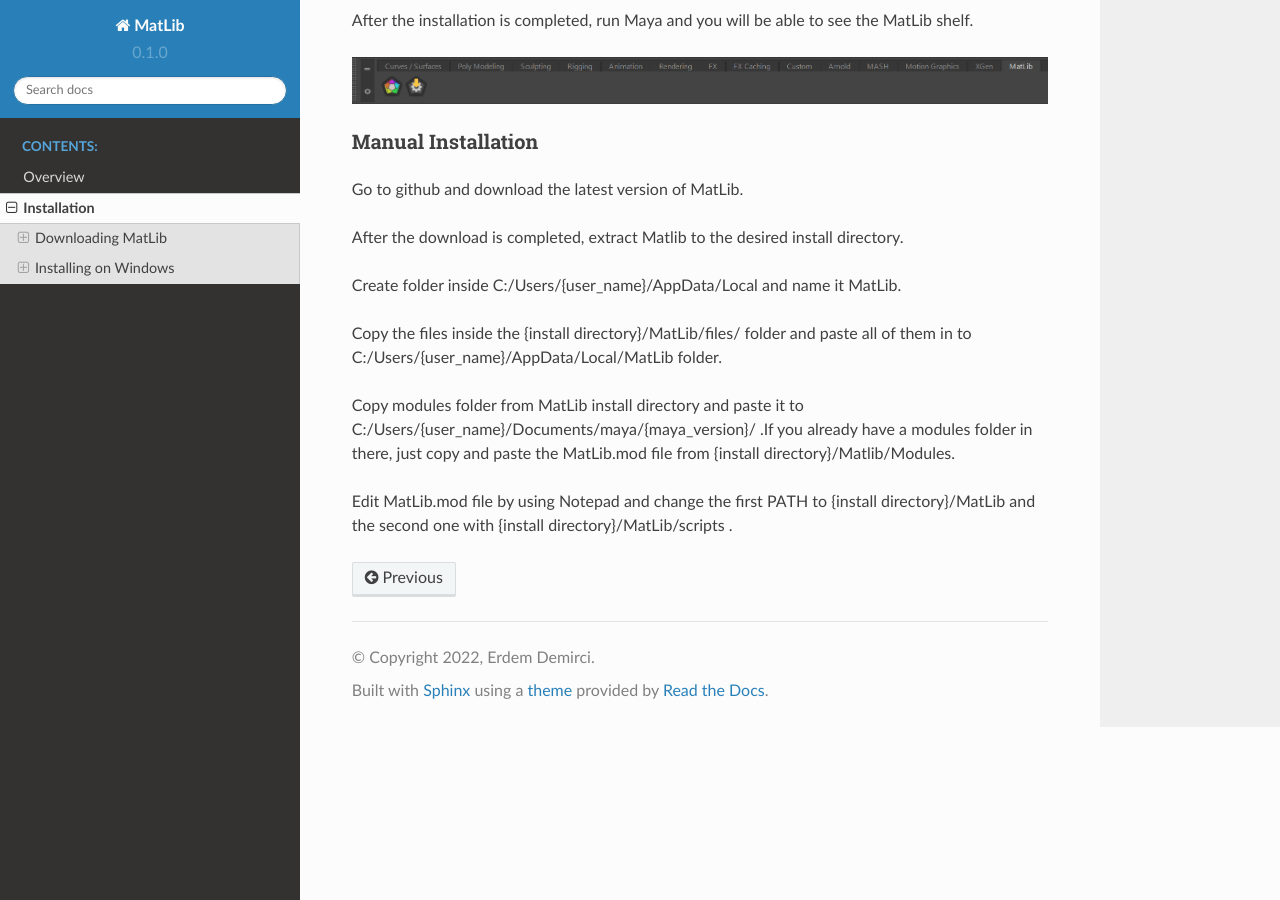
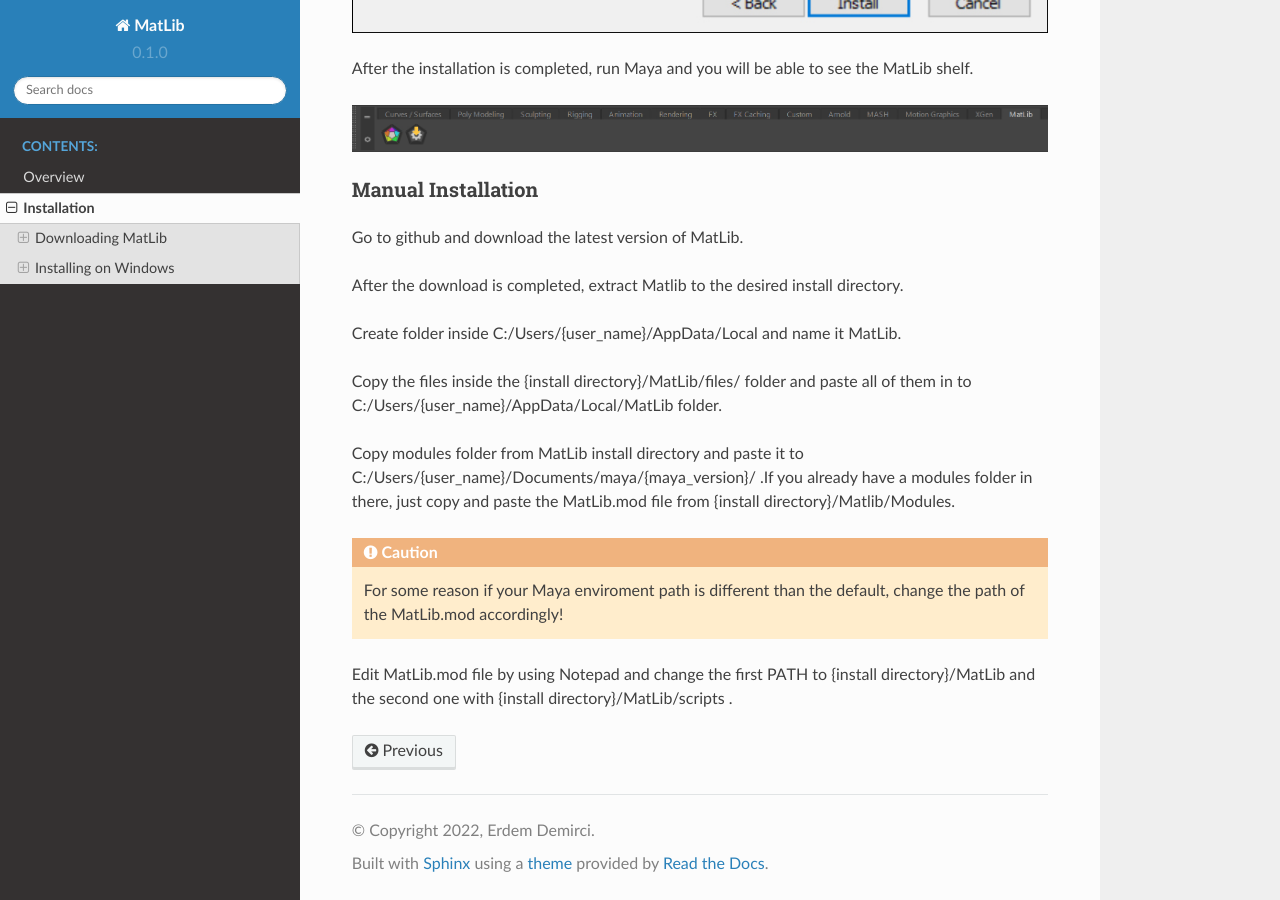
Before and after one commit to erdemirci/MatLib, a Sphinx documentation site: the page built from docs/source/installation.rst, in a window 1280 px wide and 900 px high, scrolled down 3646 px. Built offline with Sphinx 7.4.7 and the Read the Docs theme 2.0.0, drawn with Linux system fonts in a browser that asks for light colours; some of the changed text lies outside the part shown.

Commit message:
Update installation.rst

```diff
--- a/docs/source/installation.rst
+++ b/docs/source/installation.rst
@@ -1,5 +1,6 @@
 Installation
 ****
+Information below will guide you through the installation of MatLib.
 
 Downloading MatLib
 ____
@@ -63,4 +64,7 @@
 
 Copy modules folder from MatLib install directory and paste it to C:/Users/{user_name}/Documents/maya/{maya_version}/ .If you already have a modules folder in there, just copy and paste the MatLib.mod file from {install directory}/Matlib/Modules.
 
+.. caution::
+   For some reason if your Maya enviroment path is different than the default, change the path of the MatLib.mod accordingly!
+
 Edit MatLib.mod file by using Notepad and change the first PATH to {install directory}/MatLib and the second one with {install directory}/MatLib/scripts .
```
